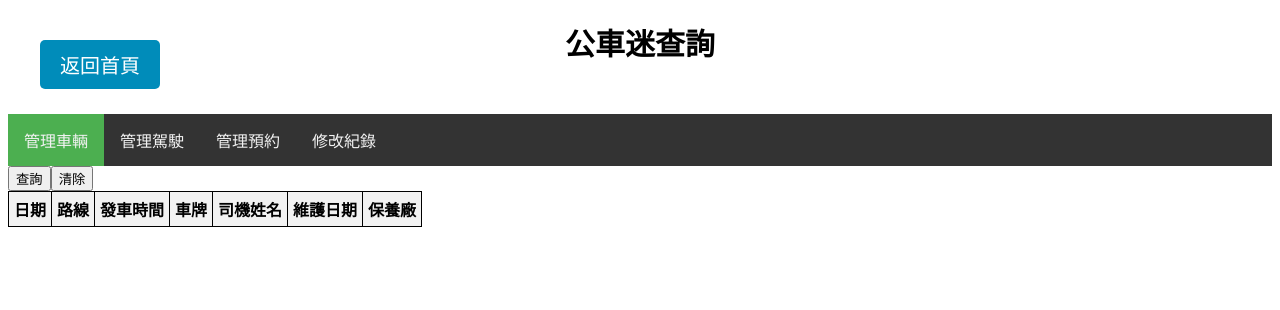
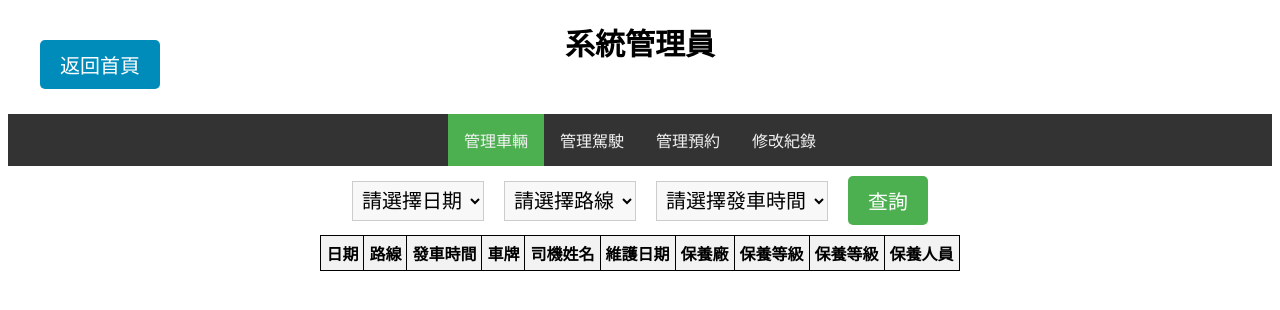
Before and after one commit to KyleLin0501/Bus, a Django app: template templates/system.html in a window 1280 px wide, after a click on "管理車輛". Shown: the top 310 px of the page. Run offline with Django 3.2, Linux system fonts and the light colour scheme; the template is opened without the code that fills it, so the values that code supplies are empty.

Commit message:
0609update

```diff
--- a/static/css/style.css
+++ b/static/css/style.css
@@ -277,6 +277,7 @@ section .index {
     overflow: hidden;
     margin-top: 50px;
 }
+
 .system .navbar a {
     float: left;
     display: block;
@@ -302,6 +303,12 @@ section .index {
 }
 
 
+.system div .table-style {
+    display: flex;
+    justify-content: center;
+    align-items: center;
+}
+
 .system th {
     border: 1px solid black;
     padding: 5px;
@@ -318,6 +325,13 @@ section .index {
 {
     text-align: center;
     vertical-align: middle;
+}
+
+.system div  {
+    display: flex;
+    justify-content: center;
+    align-items: center;
+    width: 100%;
 }
 
 .system .div-table {
@@ -340,3 +354,70 @@ section .index {
     margin: 10px;
     background-color: #f8f8f8;
 }
+
+.system .submit {
+    padding: 10px 20px;
+    font-size: 20px;
+    border: none;
+    border-radius: 5px;
+    background-color: #008CBA;
+    color: white;
+    cursor: pointer;
+    margin: 10px;
+}
+
+.system .submit:hover {
+    background-color: #007B9A;
+}
+
+.system .submit {
+    background-color: #4CAF50;
+}
+
+
+.booking  h1{
+    text-align: center;
+    top: 10px;
+    font-size: 30px;
+}
+
+.booking {
+    background-color: #f0f0f0;
+}
+
+.booking .container {
+    display: flex;
+    justify-content: center;
+    align-items: center;
+}
+.booking .left {
+    flex: 1;
+    margin-left: 300px;
+}
+.booking .right {
+    flex: 1;
+    margin-right: 300px;
+}
+
+.booking .submit {
+    background-color: #4CAF50;
+}
+
+.booking .reset {
+    background-color: #f44336;
+}
+.booking .submit,
+.booking .reset {
+    padding: 10px 80px;
+    font-size: 20px;
+    border: none;
+    border-radius: 5px;
+    color: white;
+    cursor: pointer;
+    margin: 10px;
+}
+
+.booking .submit:hover,
+.booking .reset:hover {
+    background-color: #007B9A;
+}
--- a/templates/system.html
+++ b/templates/system.html
@@ -12,7 +12,6 @@
             }
             document.getElementById(id).style.display = 'table';
         }
-        /* JavaScript */
         function makeActive(id) {
             var navbarItems = document.getElementsByClassName('navbar-item');
             for (var i = 0; i < navbarItems.length; i++) {
@@ -23,19 +22,29 @@
     </script>
 </head>
 <body class="system">
-    <h1>公車迷查詢</h1>
+    <h1>系統管理員</h1>
     <button onclick="location.href='{% url 'index' %}'" class="back">返回首頁</button>
     <section class="">
         <div class="navbar">
             <a id="nav-vehicles" class="navbar-item" href="#1" onclick="showTable('manage-vehicles'); makeActive('nav-vehicles')">管理車輛</a>
             <a id="nav-drivers" class="navbar-item" href="#2" onclick="showTable('manage-drivers'); makeActive('nav-drivers')">管理駕駛</a>
-            <a id="passenger-booking" class="navbar-item" href="#3" onclick="showTable('passenger-booking'); makeActive('passenger-booking')">管理預約</a>
-            <a id="maintenance-record" class="navbar-item" href="#4" onclick="showTable('maintenance-record'); makeActive('maintenance-record')">修改紀錄</a>
+            <a id="nav-passenger" class="navbar-item" href="#3" onclick="showTable('passenger-booking'); makeActive('nav-passenger')">管理預約</a>
+            <a id="nav-maintenance" class="navbar-item" href="#4" onclick="showTable('maintenance-record'); makeActive('nav-maintenance')">修改紀錄</a>
         </div>
         <div id="manage-vehicles" class="table" style="display: none;">
+            <div>
+                <select name="route_number">
+                    <option value="">請選擇日期</option>
+                </select>
+                <select name="route_number">
+                    <option value="">請選擇路線</option>
+                </select>
+                <select name="route_number">
+                    <option value="">請選擇發車時間</option>
+                </select>
                 <input type="submit" value="查詢" class="submit">
-               <input type="reset" value="清除" id="reset" class="reset" onclick="location.href='./#1'">
-               <table class="div-table">
+            </div>
+            <table class="div-table table-style">
                 <tr>
                     <th>日期</th>
                     <th>路線</th>
@@ -44,11 +53,25 @@
                     <th>司機姓名</th>
                     <th>維護日期</th>
                     <th>保養廠</th>
+                    <th>保養等級</th>
+                    <th>保養等級</th>
+                    <th>保養人員</th>
                 </tr>
-
             </table>
         </div>
         <div id="manage-drivers"  class="table" style="display: none;">
+            <div>
+                <select name="route_number">
+                    <option value="">請選擇日期</option>
+                </select>
+                <select name="route_number">
+                    <option value="">請選擇路線</option>
+                </select>
+                <select name="route_number">
+                    <option value="">請選擇發車時間</option>
+                </select>
+                <input type="submit" value="查詢" class="submit">
+            </div>
             <table id="manage-drivers" class="div-table">
                 <tr>
                     <th>日期</th>
@@ -66,6 +89,18 @@
             </table>
         </div>
         <div id="passenger-booking"  class="table" style="display: none;">
+            <div>
+                <select name="route_number">
+                    <option value="">請選擇日期</option>
+                </select>
+                <select name="route_number">
+                    <option value="">請選擇路線</option>
+                </select>
+                <select name="route_number">
+                    <option value="">請選擇發車時間</option>
+                </select>
+                <input type="submit" value="查詢" class="submit">
+            </div>
             <table class="div-table">
                <tr>
                     <th>預約表ID</th>
@@ -81,17 +116,9 @@
             </table>
         </div>
         <div id="maintenance-record"  class="table" style="display: none;">
-                 <table class="table">
+             <table class="div-table">
                 <tr>
-                        <th>預約表ID</th>
-                        <th>預約乘客姓名</th>
-                        <th>預約乘客UID</th>
-                        <th>日期</th>
-                        <th>路線</th>
-                        <th>發車時間</th>
-                        <th>上車地點</th>
-                        <th>下車地點</th>
-                        <th>去/回程</th>
+
                 </tr>
             </table>
         </div>
```
Also changed, not shown: templates/booking.html (+43 -2 lines). Lines whose indentation alone changed are shown as unchanged.
